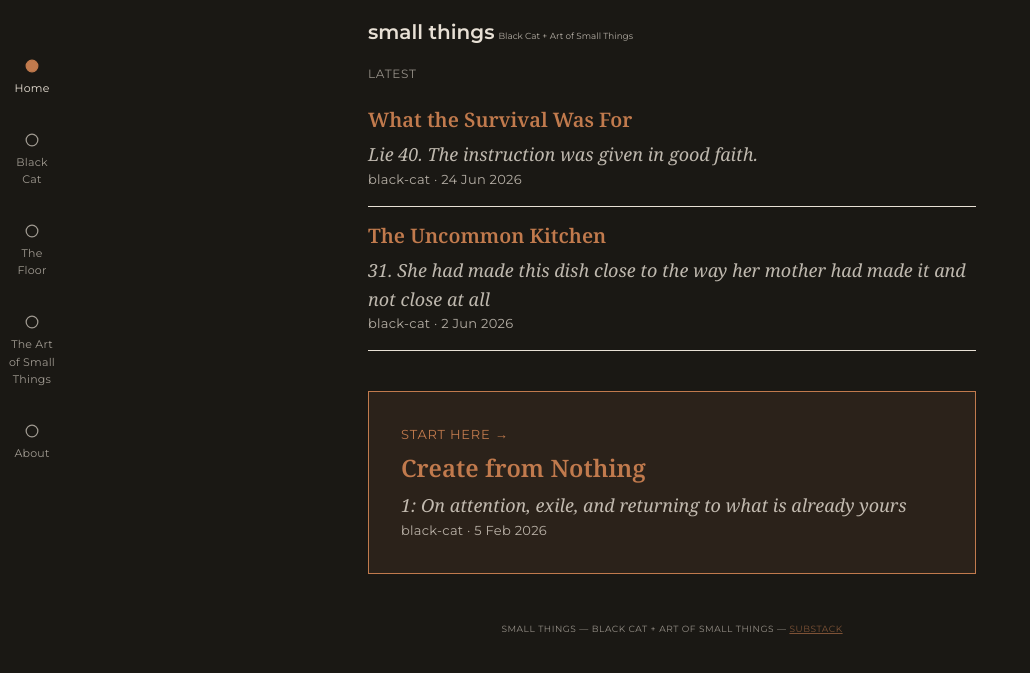
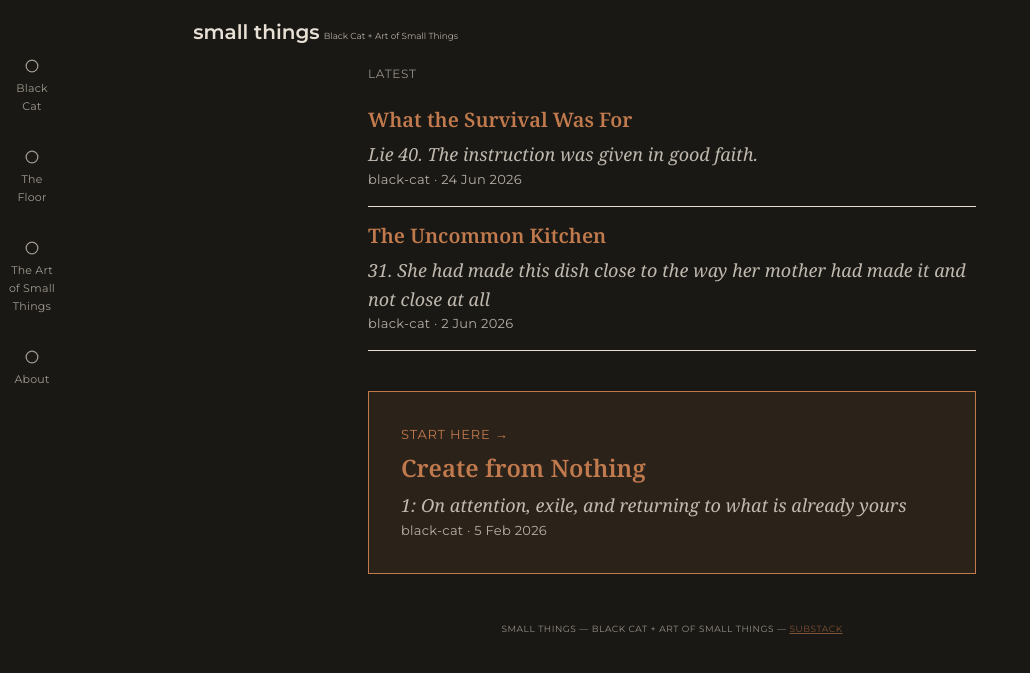
Before and after one commit to 2pix/small-things, a Jekyll site: the page built from index.html, in a window 1280 px wide. Shown: the top 673 px of the page, without its empty margins (0-1030 px from the left). Built offline with Jekyll 4.4.1, drawn with Linux system fonts in a browser that asks for light colours.

Commit message:
Remove redundant Home nav item, centre site title on mobile / left on desktop
Site title link already goes to "/" so a separate Home circle was
duplicate navigation. Removed it - nav.html now starts with the
sections directly. Site title row: centred on mobile (justify-content:
center), pulled back to the true left edge on desktop via negative
margin so it sits above the rail rather than indented with the rest
of the content.

```diff
--- a/_includes/nav.html
+++ b/_includes/nav.html
@@ -1,8 +1,4 @@
 <nav class="stories-row">
-  <a href="{{ '/' | relative_url }}" class="story-pill{% if page.url == '/' %} is-active{% endif %}">
-    <svg class="story-pill__icon" viewBox="0 0 24 24" aria-hidden="true"><circle cx="12" cy="12" r="7"/></svg>
-    <span class="story-pill__label">Home</span>
-  </a>
   {% for section in site.sections %}
   <a href="{{ site.baseurl }}/{{ section.key }}/" class="story-pill{% if page.category == section.key %} is-active{% endif %}">
     <svg class="story-pill__icon" viewBox="0 0 24 24" aria-hidden="true"><circle cx="12" cy="12" r="7"/></svg>
--- a/assets/css/style.css
+++ b/assets/css/style.css
@@ -86,6 +86,7 @@ a {
 .site-title-row {
   display: flex;
   align-items: baseline;
+  justify-content: center;
   gap: 4px;
 }
 
@@ -288,6 +289,11 @@ main {
     max-width: none;
   }
 
+  .site-title-row {
+    justify-content: flex-start;
+    margin-left: -28.75%; /* pull back out of site-header's padding to sit at the true left edge, above the rail */
+  }
+
   .stories-row {
     position: fixed;
     top: 0;
```
